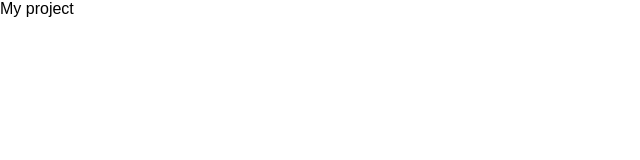
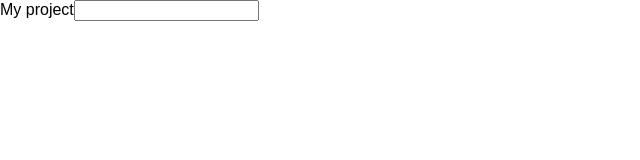
Before and after one commit to Skuznetz/react_3, a React (Create React App) app: page / in a window 1280 px wide. Shown: the top 160 px of the page, without its empty margins (0-640 px from the left). Built offline with nearby package versions, Linux system fonts and the light colour scheme.

Commit message:
ставим input

```diff
--- a/src/App.js
+++ b/src/App.js
@@ -6,6 +6,7 @@ class App extends Component {
     return (
       <div className="App">
         My project
+        <input type="text" />
       </div>
     );
   }
```
